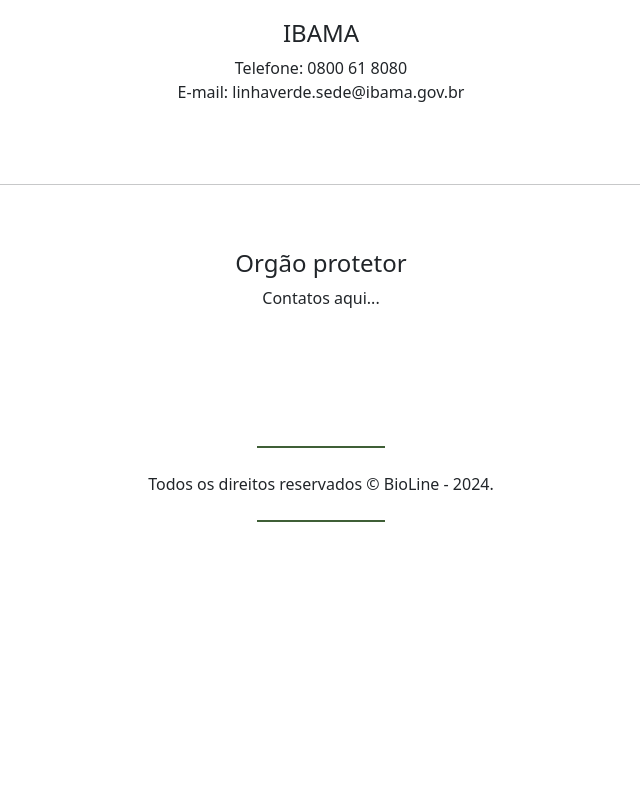
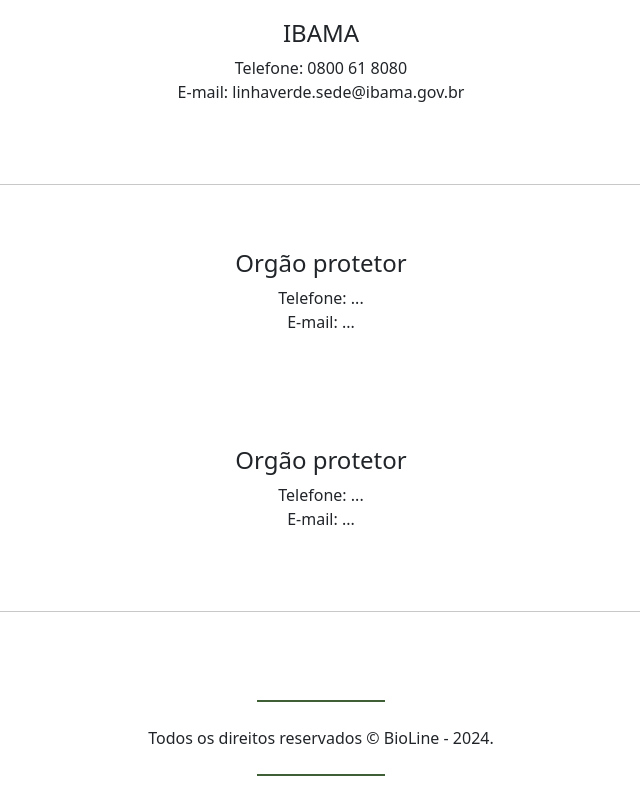
Before and after one commit to juliaax3/bioline02, a plain HTML site: page denuncias.html in a window 1280 px wide. Shown: the part 373-1173 px from the top of the page, without its empty margins (319-959 px from the left). Before the commit the page ends 919 px from the top, so only its background shows below. Drawn offline with nearby package versions, Linux system fonts and the light colour scheme; no server answers.

Commit message:
Update denuncias.html

```diff
--- a/denuncias.html
+++ b/denuncias.html
@@ -95,7 +95,7 @@
     <div class="col-12 py-5">
       <h4 class="text-center">IBAMA</h4>
       <p class="text-center">
-        Telefone: 0800 61 8080 <br/>
+        Telefone: 0800 61 8080 </br>
         E-mail: linhaverde.sede@ibama.gov.br
       </p>
     </div>
@@ -103,9 +103,19 @@
     <div class="col-12 py-5">
       <h4 class="text-center">Orgão protetor</h4>
       <p class="text-center">
-        Contatos aqui...
+         Telefone: ... </br>
+        E-mail: ...
       </p>
     </div>
+    <div class="col-12 py-5">
+      <h4 class="text-center">Orgão protetor</h4>
+      <p class="text-center">
+         Telefone: ... </br>
+        E-mail: ...
+      </p>
+    </div>
+    <hr>
+
   </div>
   <footer class="pt-5 text-center">
     <div class="decoration-bar"></div>
```
